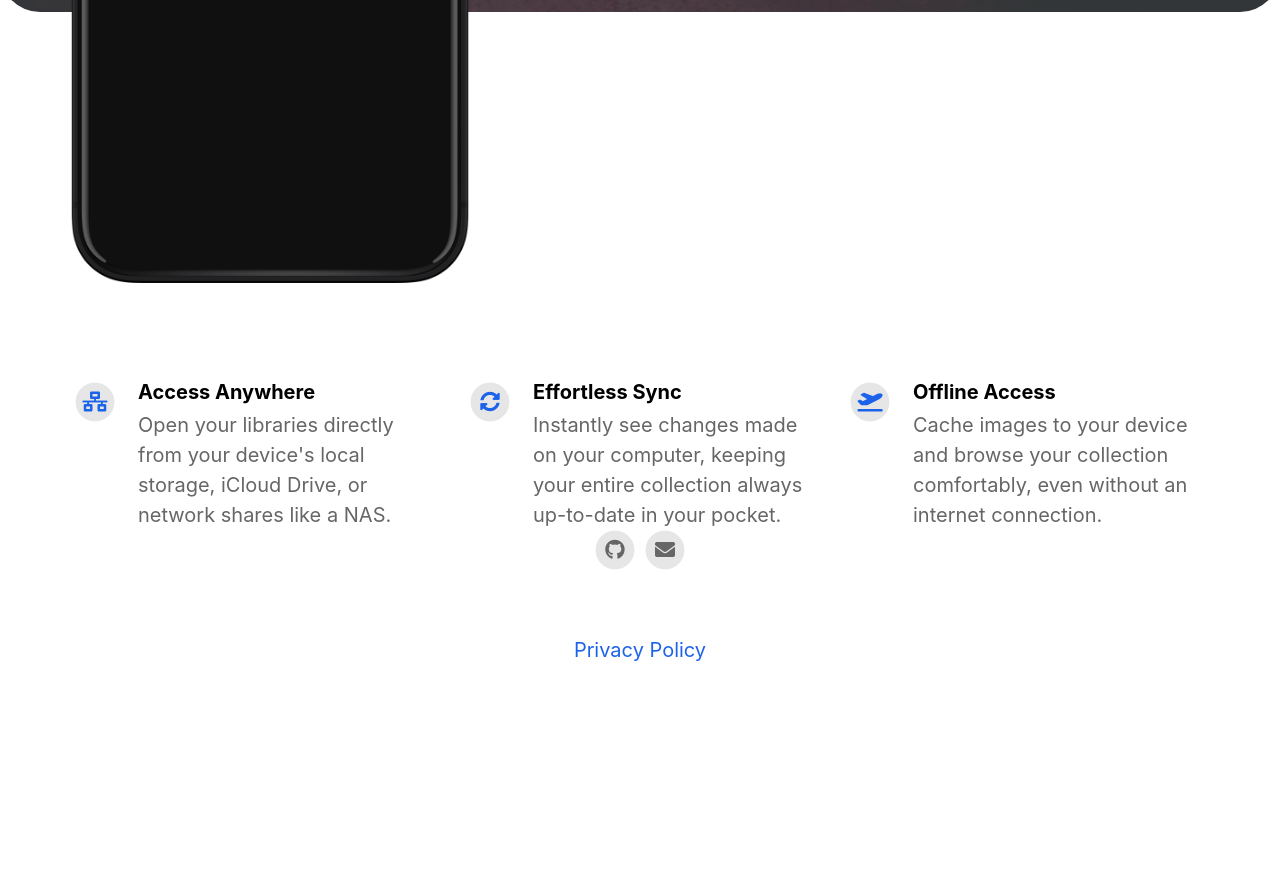
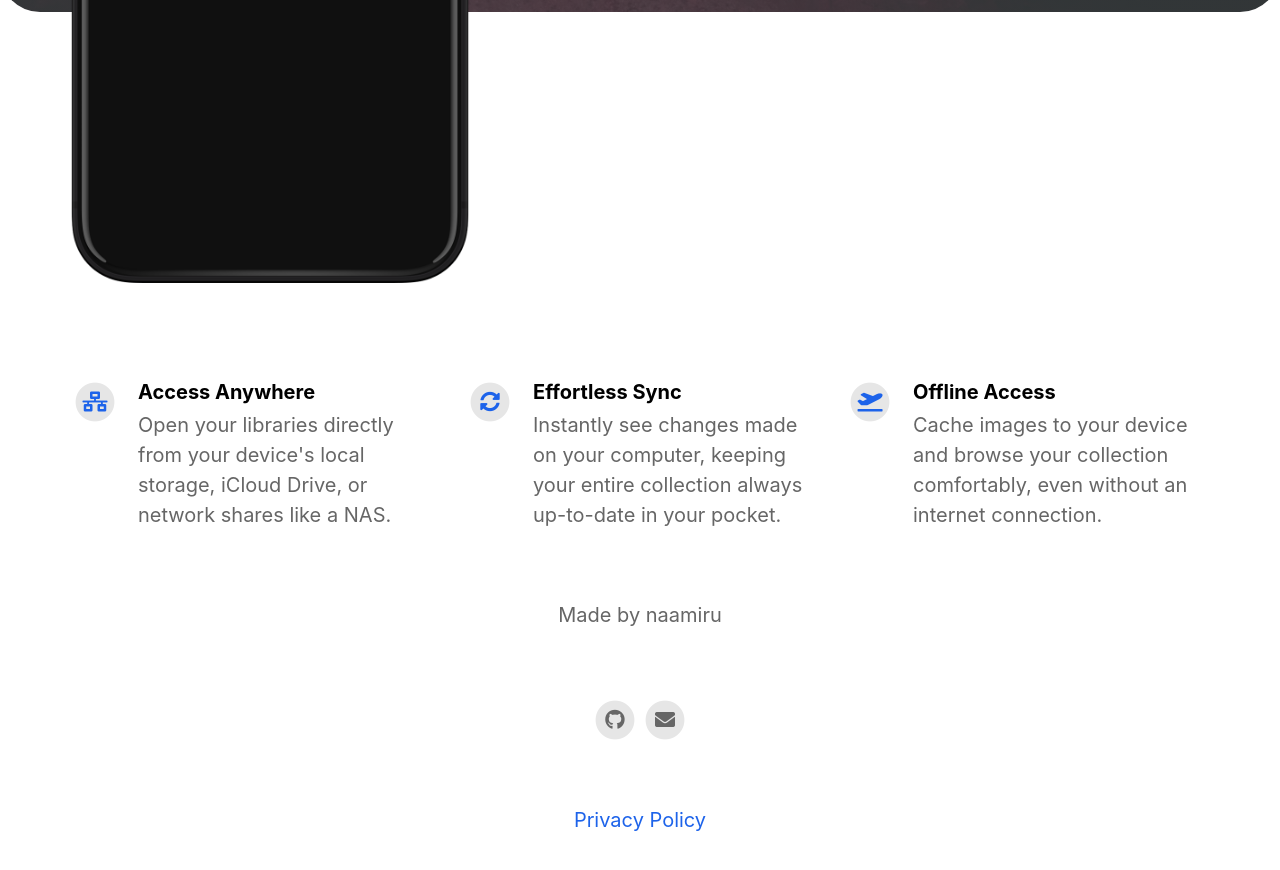
Before and after one commit to naamiru/eagle-viewer-ios, a Jekyll site: the page built from docs/index.html, in a window 1280 px wide and 900 px high, scrolled down 702 px. Shown: the top 870 px of the window. Built offline with Jekyll 4.4.1, drawn with Linux system fonts in a browser that asks for light colours; nearby versions of some CDN libraries; before the commit the page ends 1432 px from its top, so only the background shows below that.

Commit message:
revert developer name

```diff
--- a/docs/_config.yml
+++ b/docs/_config.yml
@@ -20,7 +20,7 @@ enable_smart_app_banner                   : true
 
 
 # Information About Yourself
-your_name                                 :
+your_name                                 : naamiru
 your_link                                 :
 your_city                                 :
 email_address                             : naamiruuu@gmail.com
```
